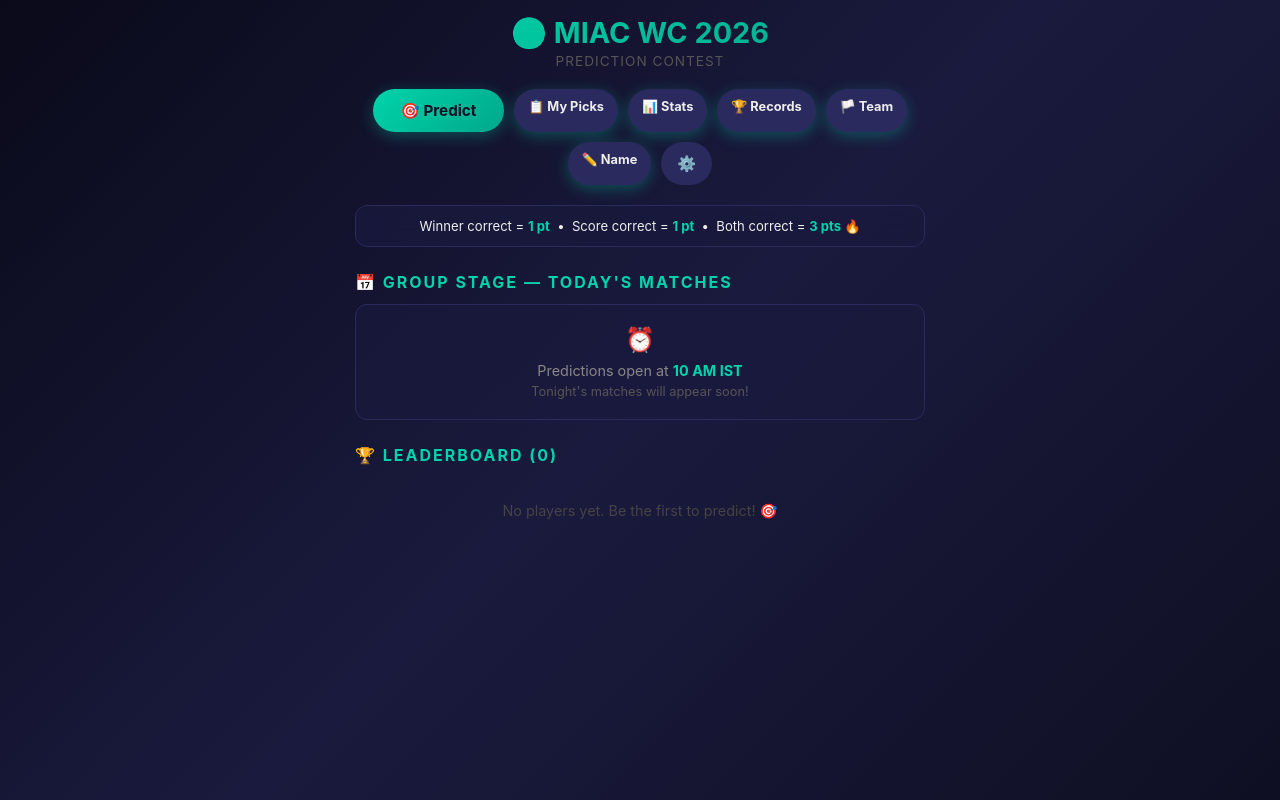
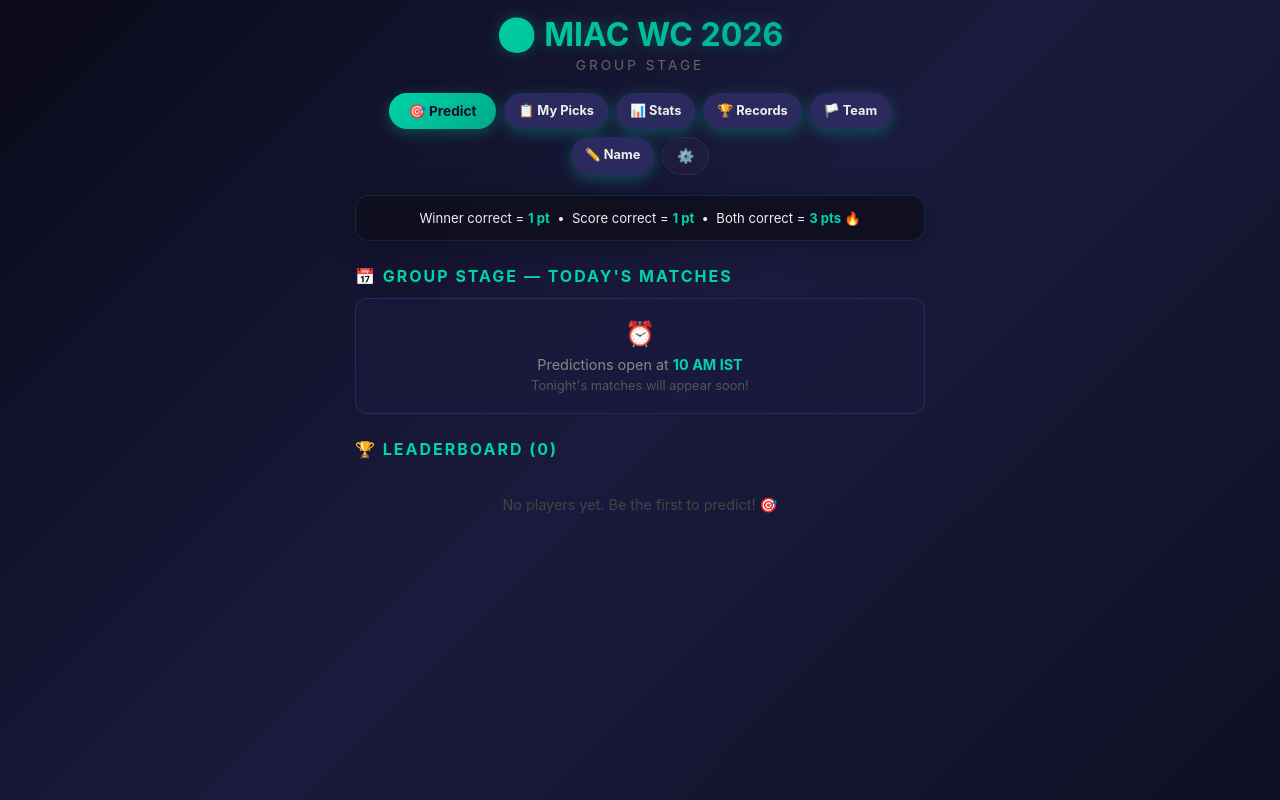
Before and after one commit to cpdnajmal-lgtm/wc-predictions, a Flask app: page / in a window 1280 px wide. Run offline with Flask 3, Linux system fonts and the light colour scheme; data that the repository does not hold is empty; some libraries are stand-ins or nearby versions.

Commit message:
feat: Premium knockout UI overhaul - glassmorphism, animated glow, dramatic backgrounds - Animated glowing title - Glass-effect cards with blur backdrop - Darker dramatic gradient backgrounds per round - Larger leaderboard items with press feedback - Phase name shown as subtitle - Thicker shadows and border glow - Cards have depth with box-shadows

```diff
--- a/templates/home.html
+++ b/templates/home.html
@@ -7,53 +7,56 @@
     <style>
         /* Phase colors */
         {% if tournament_phase == "Round of 32" %}
-        :root { --accent: #ffd700; --accent-dark: #b8960f; --accent-glow: rgba(255,215,0,0.3); --accent-bg: rgba(255,215,0,0.05); --phase-icon: "⚔️"; }
+        :root { --accent: #ffd700; --accent-dark: #b8960f; --accent-glow: rgba(255,215,0,0.3); --accent-bg: rgba(255,215,0,0.05); --bg-grad: linear-gradient(180deg, #0a0a12 0%, #1a1020 40%, #0d0d1a 100%); --card-border: rgba(255,215,0,0.2); }
         {% elif tournament_phase == "Round of 16" %}
-        :root { --accent: #ff6b35; --accent-dark: #cc5529; --accent-glow: rgba(255,107,53,0.3); --accent-bg: rgba(255,107,53,0.05); --phase-icon: "🔥"; }
+        :root { --accent: #ff6b35; --accent-dark: #cc5529; --accent-glow: rgba(255,107,53,0.3); --accent-bg: rgba(255,107,53,0.05); --bg-grad: linear-gradient(180deg, #0a0a12 0%, #1a1210 40%, #0d0d1a 100%); --card-border: rgba(255,107,53,0.2); }
         {% elif tournament_phase == "Quarter Finals" %}
-        :root { --accent: #e74c3c; --accent-dark: #c0392b; --accent-glow: rgba(231,76,60,0.3); --accent-bg: rgba(231,76,60,0.05); --phase-icon: "⚡"; }
+        :root { --accent: #e74c3c; --accent-dark: #c0392b; --accent-glow: rgba(231,76,60,0.3); --accent-bg: rgba(231,76,60,0.05); --bg-grad: linear-gradient(180deg, #0a0508 0%, #1a0a10 40%, #0d0508 100%); --card-border: rgba(231,76,60,0.2); }
         {% elif tournament_phase == "Semi Finals" %}
-        :root { --accent: #9b59b6; --accent-dark: #7d3c98; --accent-glow: rgba(155,89,182,0.3); --accent-bg: rgba(155,89,182,0.05); --phase-icon: "👑"; }
+        :root { --accent: #9b59b6; --accent-dark: #7d3c98; --accent-glow: rgba(155,89,182,0.3); --accent-bg: rgba(155,89,182,0.05); --bg-grad: linear-gradient(180deg, #0a0510 0%, #150a1a 40%, #0a0510 100%); --card-border: rgba(155,89,182,0.2); }
         {% elif tournament_phase == "Final" or tournament_phase == "3rd Place" %}
-        :root { --accent: #ffffff; --accent-dark: #ffd700; --accent-glow: rgba(255,255,255,0.3); --accent-bg: rgba(255,215,0,0.08); --phase-icon: "🏆"; }
+        :root { --accent: #ffffff; --accent-dark: #ffd700; --accent-glow: rgba(255,255,255,0.3); --accent-bg: rgba(255,215,0,0.08); --bg-grad: linear-gradient(180deg, #0a0a0a 0%, #1a1510 40%, #0a0a0a 100%); --card-border: rgba(255,215,0,0.3); }
         {% else %}
-        :root { --accent: #00d4aa; --accent-dark: #00a88a; --accent-glow: rgba(0,212,170,0.3); --accent-bg: rgba(0,212,170,0.05); --phase-icon: "⚽"; }
+        :root { --accent: #00d4aa; --accent-dark: #00a88a; --accent-glow: rgba(0,212,170,0.3); --accent-bg: rgba(0,212,170,0.05); --bg-grad: linear-gradient(135deg, #0a0a1a 0%, #1a1a3e 50%, #0f0f23 100%); --card-border: rgba(0,212,170,0.15); }
         {% endif %}
 
         * { margin: 0; padding: 0; box-sizing: border-box; }
-        body { font-family: -apple-system, BlinkMacSystemFont, 'Segoe UI', sans-serif; background: linear-gradient(135deg, #0a0a1a 0%, #1a1a3e 50%, #0f0f23 100%); color: #eee; padding: 15px; max-width: 600px; margin: 0 auto; min-height: 100vh; }
-        h1 { text-align: center; margin-bottom: 3px; font-size: 1.8em; background: linear-gradient(135deg, var(--accent), var(--accent-dark)); -webkit-background-clip: text; -webkit-text-fill-color: transparent; }
+        body { font-family: -apple-system, BlinkMacSystemFont, 'Segoe UI', sans-serif; background: var(--bg-grad); color: #eee; padding: 15px; max-width: 600px; margin: 0 auto; min-height: 100vh; }
+        h1 { text-align: center; margin-bottom: 3px; font-size: 2em; background: linear-gradient(135deg, var(--accent), var(--accent-dark)); -webkit-background-clip: text; -webkit-text-fill-color: transparent; animation: glow 2s ease-in-out infinite alternate; }
+        @keyframes glow { from { filter: drop-shadow(0 0 2px var(--accent-glow)); } to { filter: drop-shadow(0 0 8px var(--accent-glow)); } }
         h2 { margin: 25px 0 12px; color: var(--accent); font-size: 1em; text-transform: uppercase; letter-spacing: 2px; }
-        .subtitle { text-align: center; color: #555; margin-bottom: 20px; font-size: 0.85em; letter-spacing: 1px; }
-        .nav { display: flex; gap: 10px; justify-content: center; margin-bottom: 20px; }
-        .nav a { background: linear-gradient(135deg, var(--accent), var(--accent-dark)); color: #0f0f23; padding: 12px 28px; border-radius: 25px; text-decoration: none; font-weight: 700; font-size: 0.95em; box-shadow: 0 4px 15px var(--accent-glow); }
+        .subtitle { text-align: center; color: #666; margin-bottom: 20px; font-size: 0.85em; letter-spacing: 3px; text-transform: uppercase; }
+        .nav { display: flex; gap: 8px; justify-content: center; margin-bottom: 20px; flex-wrap: wrap; }
+        .nav a { background: linear-gradient(135deg, var(--accent), var(--accent-dark)); color: #0f0f23; padding: 10px 20px; border-radius: 25px; text-decoration: none; font-weight: 700; font-size: 0.85em; box-shadow: 0 4px 15px var(--accent-glow); transition: transform 0.2s; }
         .nav a:hover { transform: scale(1.05); }
-        .nav .admin-btn { background: #2a2a5e; color: #888; box-shadow: none; padding: 12px 16px; }
-        .flash { background: linear-gradient(135deg, var(--accent), var(--accent-dark)); color: #0f0f23; padding: 12px 15px; border-radius: 10px; margin-bottom: 15px; font-weight: 600; text-align: center; box-shadow: 0 4px 15px var(--accent-glow); }
-        .scoring { background: rgba(26,26,62,0.8); border-radius: 12px; padding: 12px; margin-bottom: 20px; font-size: 0.82em; text-align: center; border: 1px solid #2a2a5e; backdrop-filter: blur(10px); }
+        .nav .admin-btn { background: rgba(30,30,60,0.8); color: #888; box-shadow: none; padding: 10px 14px; border: 1px solid #2a2a5e; }
+        .flash { background: linear-gradient(135deg, var(--accent), var(--accent-dark)); color: #0f0f23; padding: 12px 15px; border-radius: 12px; margin-bottom: 15px; font-weight: 600; text-align: center; box-shadow: 0 4px 20px var(--accent-glow); }
+        .scoring { background: rgba(15,15,30,0.9); border-radius: 14px; padding: 14px; margin-bottom: 20px; font-size: 0.82em; text-align: center; border: 1px solid var(--card-border); backdrop-filter: blur(20px); box-shadow: 0 4px 30px rgba(0,0,0,0.3); }
         .scoring span { color: var(--accent); font-weight: 700; }
 
         /* Leaderboard */
         .leaderboard { margin-bottom: 20px; }
-        .lb-item { display: flex; align-items: center; padding: 6px 12px; margin-bottom: 3px; border-radius: 8px; background: rgba(26,26,62,0.6); border: 1px solid #2a2a5e; }
-        .lb-item.top-1 { background: linear-gradient(135deg, rgba(255,215,0,0.15), rgba(255,215,0,0.05)); border-color: #ffd700; }
-        .lb-item.top-2 { background: linear-gradient(135deg, rgba(192,192,192,0.15), rgba(192,192,192,0.05)); border-color: #c0c0c0; }
-        .lb-item.top-3 { background: linear-gradient(135deg, rgba(205,127,50,0.15), rgba(205,127,50,0.05)); border-color: #cd7f32; }
-        .lb-rank { width: 28px; font-size: 0.9em; font-weight: 800; }
+        .lb-item { display: flex; align-items: center; padding: 8px 14px; margin-bottom: 4px; border-radius: 10px; background: rgba(15,15,30,0.7); border: 1px solid rgba(40,40,80,0.5); backdrop-filter: blur(10px); transition: transform 0.2s; }
+        .lb-item:active { transform: scale(0.98); }
+        .lb-item.top-1 { background: linear-gradient(135deg, rgba(255,215,0,0.12), rgba(255,215,0,0.03)); border-color: rgba(255,215,0,0.4); box-shadow: 0 2px 15px rgba(255,215,0,0.1); }
+        .lb-item.top-2 { background: linear-gradient(135deg, rgba(192,192,192,0.12), rgba(192,192,192,0.03)); border-color: rgba(192,192,192,0.3); }
+        .lb-item.top-3 { background: linear-gradient(135deg, rgba(205,127,50,0.12), rgba(205,127,50,0.03)); border-color: rgba(205,127,50,0.3); }
+        .lb-rank { width: 30px; font-size: 0.9em; font-weight: 800; }
         .lb-rank.r1 { color: #ffd700; }
         .lb-rank.r2 { color: #c0c0c0; }
         .lb-rank.r3 { color: #cd7f32; }
         .lb-rank.r-other { color: #555; font-size: 0.85em; }
         .lb-name { flex: 1; font-weight: 600; font-size: 0.85em; }
-        .lb-points { font-size: 1em; font-weight: 800; color: var(--accent); }
+        .lb-points { font-size: 1.1em; font-weight: 800; color: var(--accent); }
         .lb-pts-label { font-size: 0.5em; color: #666; font-weight: 400; margin-left: 2px; }
 
         /* Match cards */
-        .match-card { background: rgba(26,26,62,0.6); border-radius: 14px; padding: 16px; margin-bottom: 12px; border: 1px solid #2a2a5e; backdrop-filter: blur(10px); }
-        .match-teams { font-size: 1.05em; font-weight: 700; text-align: center; }
-        .match-date { color: #555; font-size: 0.8em; text-align: center; margin-top: 4px; }
+        .match-card { background: rgba(15,15,30,0.8); border-radius: 16px; padding: 18px; margin-bottom: 14px; border: 1px solid var(--card-border); backdrop-filter: blur(20px); box-shadow: 0 4px 30px rgba(0,0,0,0.2); transition: transform 0.2s; }
+        .match-card:active { transform: scale(0.99); }
+        .match-teams { font-size: 1.1em; font-weight: 700; text-align: center; }
+        .match-date { color: #666; font-size: 0.8em; text-align: center; margin-top: 4px; }
         .match-result { color: var(--accent); font-size: 0.9em; text-align: center; margin-top: 6px; font-weight: 600; }
-        .predictions-grid { margin-top: 10px; border-top: 1px solid #2a2a4e; padding-top: 8px; }
+        .predictions-grid { margin-top: 10px; border-top: 1px solid rgba(40,40,80,0.5); padding-top: 8px; }
         .pred-row { display: flex; justify-content: space-between; padding: 5px 0; font-size: 0.85em; }
         .pred-name { color: #888; }
         .pred-pick { color: #eee; font-weight: 600; }
@@ -63,7 +66,7 @@
 </head>
 <body>
     <h1>⚽ MIAC WC 2026</h1>
-    <p class="subtitle">PREDICTION CONTEST</p>
+    <p class="subtitle">{{ tournament_phase }}</p>
 
     {% with messages = get_flashed_messages() %}
     {% if messages %}{% for msg in messages %}<div class="flash">{{ msg }}</div>{% endfor %}{% endif %}
```
